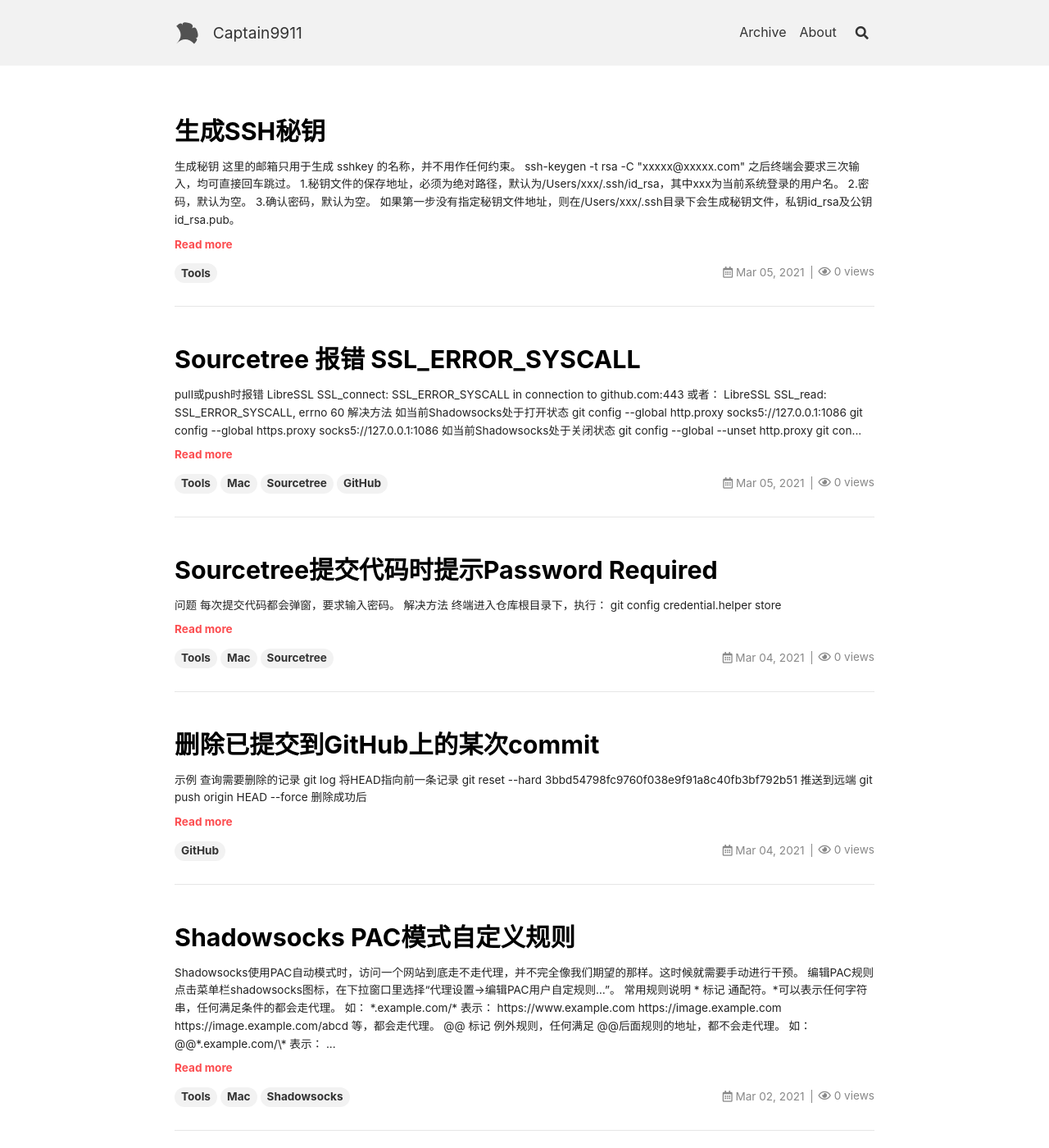
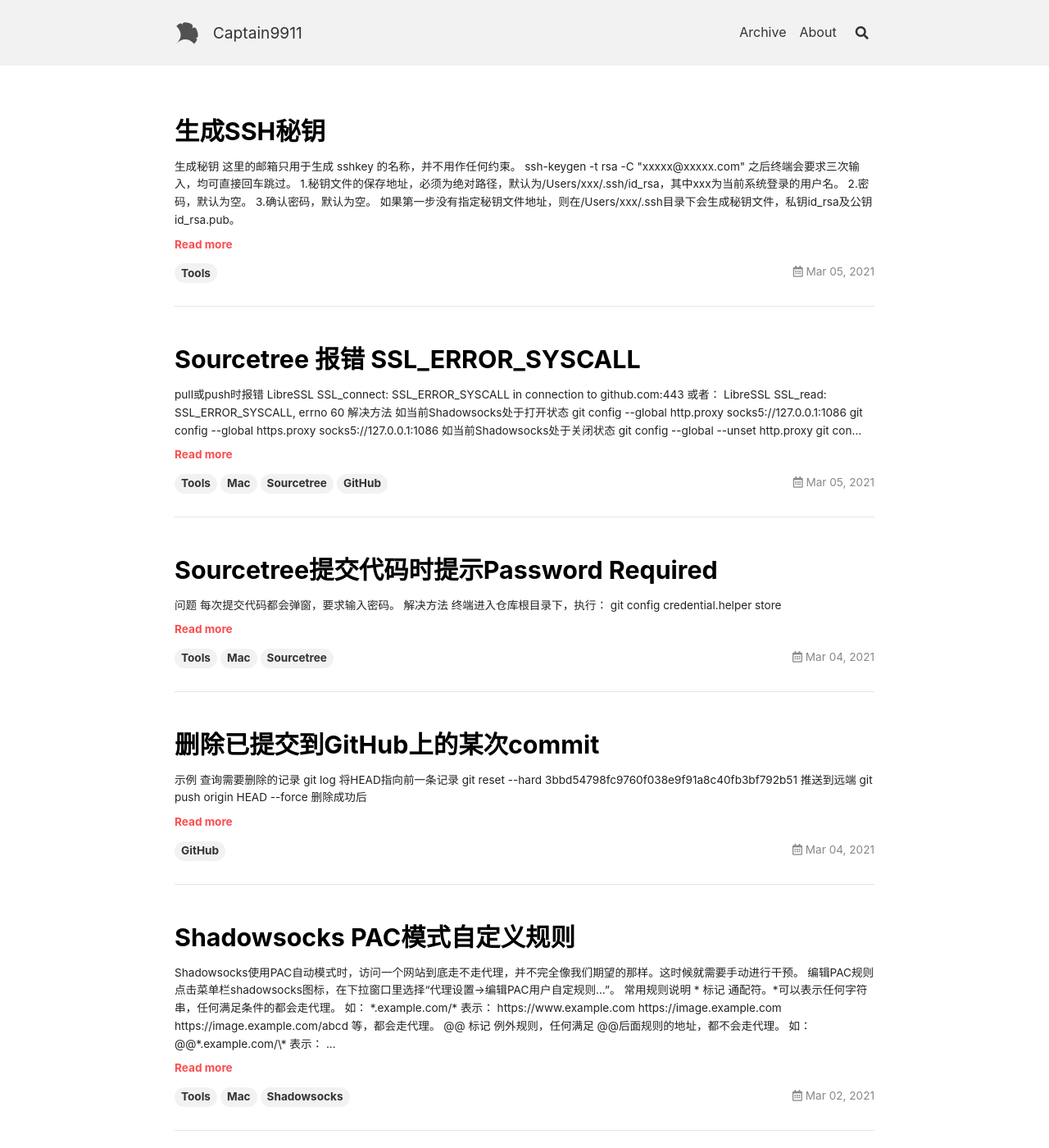
Before and after one commit to captain9911/blog, a Jekyll site: the page built from index.html, in a window 1280 px wide and 1400 px high. Shown: the whole window at 82% size. Built offline with Jekyll 4.4.1, drawn with Linux system fonts in a browser that asks for light colours; nearby versions of some CDN libraries; the list of posts is cut into pages by our own code; comment, search, counter and statistics services are not loaded.

```diff
--- a/_config.yml
+++ b/_config.yml
@@ -22,7 +22,7 @@ url     : # the base hostname & protocol for your site e.g. https://www.someone.
 baseurl :  # does not include hostname
 title   : "Captain9911"
 description: > # this means to ignore newlines until "Language & timezone"
-  Captain9911's blog.
+  "Captain9911's blog. "
 
 
 ## => Language and Timezone
@@ -147,7 +147,7 @@ comments:
 ## => Pageview
 ##############################
 pageview:
-  provider: "leancloud" # false (default), "leancloud", "custom"
+  provider: false # false (default), "leancloud", "custom"
 
   ## Leancloud
   leancloud:
```
